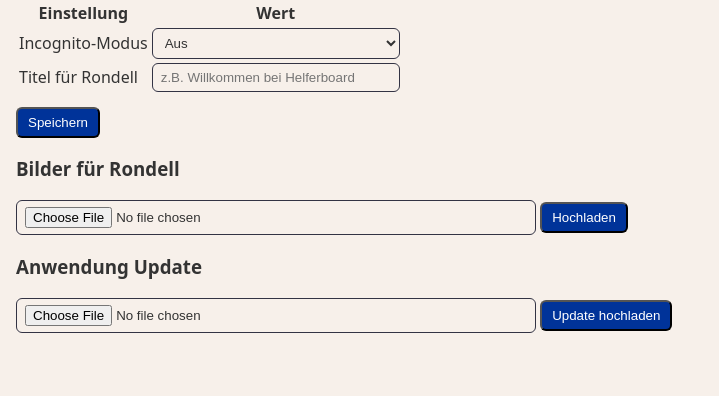
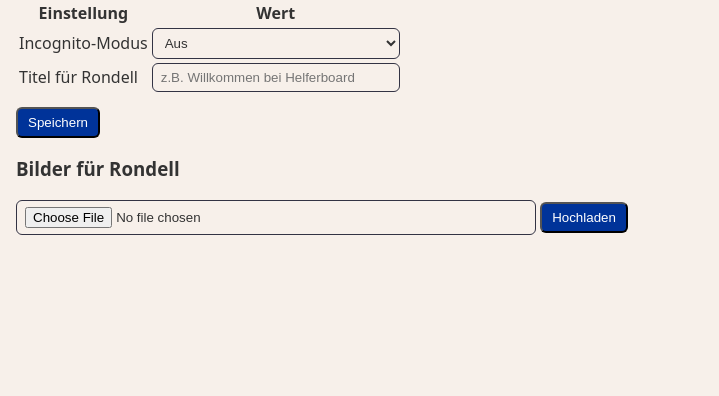
Before and after one commit to nhet/THWHelferboard, a FastAPI app: page /admin/settings in a window 1280 px wide. Shown: the part 200-596 px from the top of the page, without its empty margins (0-719 px from the left). Run offline with FastAPI, Linux system fonts and the light colour scheme.

Commit message:
Update Funktion in den Settings entfernt

```diff
--- a/backend/app/main.py
+++ b/backend/app/main.py
@@ -260,47 +260,6 @@ async def delete_carousel(img_id: int, db: Session = Depends(get_db)):
         db.delete(img)
         set_last_update(db)
         db.commit()
-    return RedirectResponse(url="/admin/settings", status_code=HTTP_303_SEE_OTHER)
-
-@app.post("/admin/settings/upload_update")
-async def upload_update(update_zip: UploadFile = File(...), db: Session = Depends(get_db)):
-    if not update_zip.filename.lower().endswith('.zip'):
-        raise HTTPException(status_code=400, detail="Nur ZIP-Dateien erlaubt")
-
-    project_root = BASE_DIR.parent.parent
-
-    # Temporäres Verzeichnis für Extraktion
-    with tempfile.TemporaryDirectory() as temp_dir:
-        zip_path = Path(temp_dir) / "update.zip"
-        with zip_path.open("wb") as f:
-            f.write(await update_zip.read())
-
-        with zipfile.ZipFile(zip_path, 'r') as zip_ref:
-            zip_ref.extractall(temp_dir)
-
-        extracted_dir = Path(temp_dir)
-        for item in extracted_dir.rglob('*'):
-            if item.is_file():
-                relative_path = item.relative_to(extracted_dir)
-                target_path = project_root / relative_path
-                target_path.parent.mkdir(parents=True, exist_ok=True)
-                shutil.copy2(item, target_path)
-
-    try:
-        if Path(temp_dir) / "update.zip".exists():
-            Path(temp_dir).joinpath("update.zip").unlink()
-    except:
-        pass
-
-    if "_lite" in update_zip.filename.lower():
-        install_requirements(backend_dir=str(project_root / "backend"), req_file="requirements.txt", timeout=300);
-
-    backend_dir = BASE_DIR.parent
-    asyncio.create_task(restart_backend(backend_dir))
-
-    set_last_update(db)
-    db.commit()
-
     return RedirectResponse(url="/admin/settings", status_code=HTTP_303_SEE_OTHER)
 
 def restart_backend(backend_dir):
--- a/backend/app/templates/admin/settings.html
+++ b/backend/app/templates/admin/settings.html
@@ -40,10 +40,4 @@
     </li>
   {% endfor %}
 </ul>
-
-<h3>Anwendung Update</h3>
-<form method="post" action="/admin/settings/upload_update" enctype="multipart/form-data" onsubmit="return confirm('Sind Sie sicher, dass Sie die Anwendung aktualisieren möchten? Dies überschreibt die aktuellen Dateien.')">
-  <input type="file" name="update_zip" accept=".zip" required>
-  <button class="btn" type="submit">Update hochladen</button>
-</form>
 {% endblock %}
```
